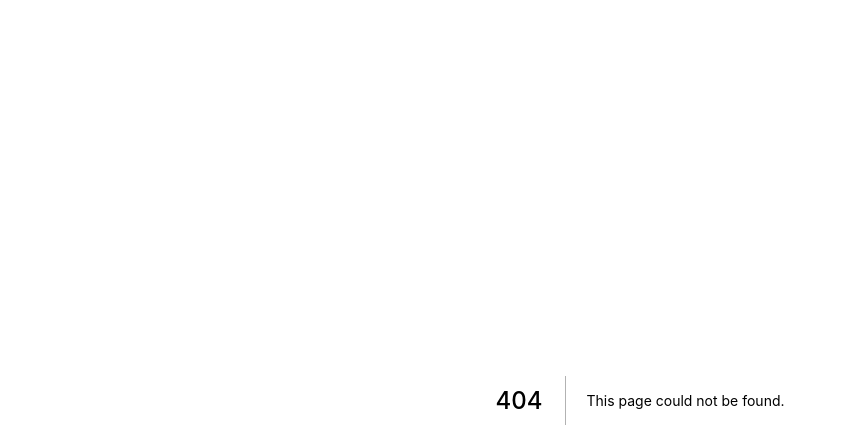
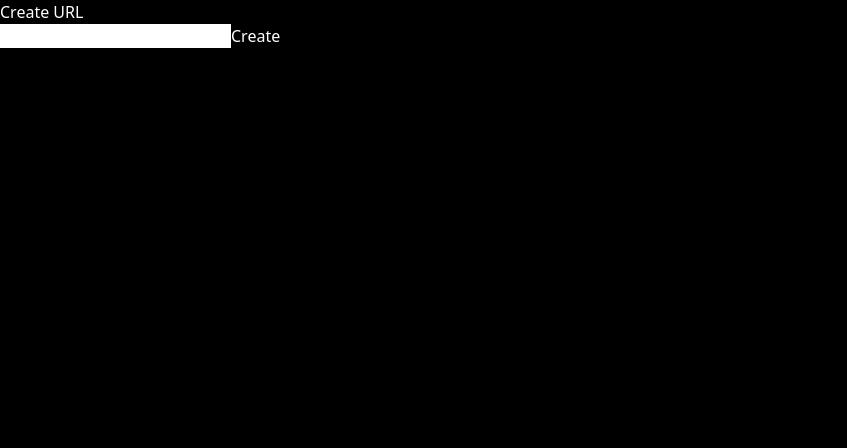
Before and after one commit to Anurag30112003/url-short, a Next.js app: page /create in a window 1280 px wide. Before the commit this address had no page. Shown: the top 448 px of the page, without its empty margins (0-847 px from the left). Built offline with nearby package versions, Linux system fonts and the light colour scheme.

Commit message:
client side create

```diff
--- /dev/null
+++ b/src/pages/create.tsx
@@ -0,0 +1,26 @@
+import type { NextPage } from "next";
+import { useState } from "react";
+const create:NextPage = () => {
+
+    const [formData, setFormData] = useState("");
+    // const onChange = (e:any) => {
+    //     setFormData((prevState:string) => ({
+    //       ...prevState,
+    //       [e.target.name]: e.target.value,
+    //     }));
+    //   };
+
+  return (
+    <>
+    <div>Create URL</div>
+    <form>
+    <input type="text" value={formData} onChange={(e) => setFormData(e.target.value)} />
+    <button onClick={() => {
+        console.log(url);
+    } }>Create</button>
+    </form>
+
+    </>
+  );
+}
+export default create;
--- a/src/pages/index.tsx
+++ b/src/pages/index.tsx
@@ -12,7 +12,7 @@ const Home: NextPage = () => {
         <link rel="icon" href="/favicon.ico" />
       </Head>
 
-      <div className="flex  text-2xl text-center">
+      <div className="flex text-2xl text-center">
         <h1>Url Shortner 🔗</h1>
         <p>Created using NextJS , Planetscale , Typescript !! 🔥</p>
       </div>
```
